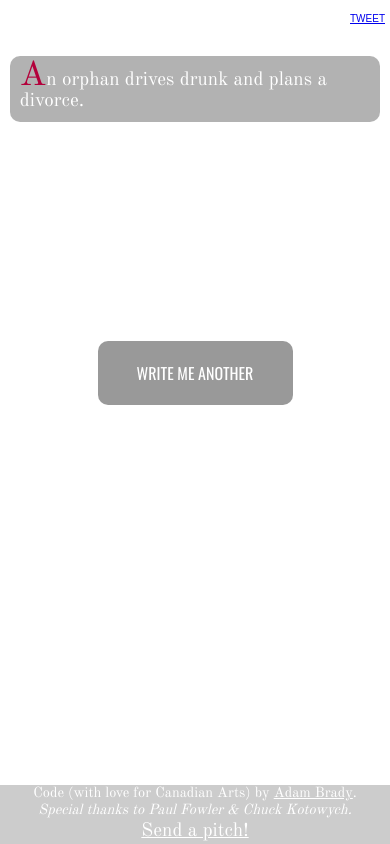
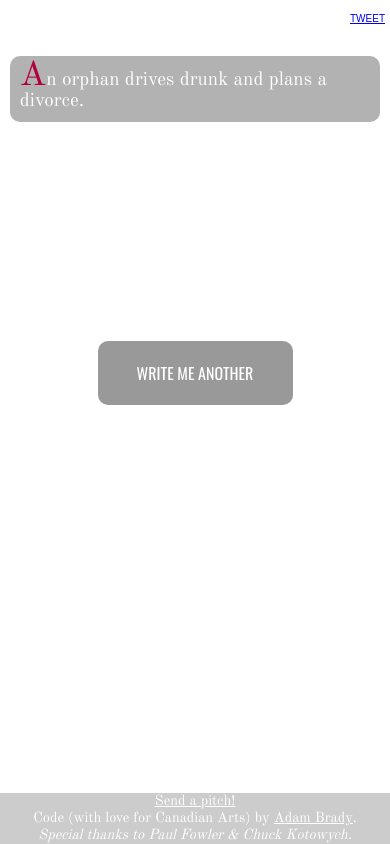
Before and after one commit to soundslikework/canlitgenerator, a plain HTML site: page index.html in a window 390 px wide. Drawn offline with nearby package versions, Linux system fonts and the light colour scheme; no server answers.

Commit message:
fix ordering of footer on mobile, reactivate Google Analytics

```diff
--- a/styles/main.scss
+++ b/styles/main.scss
@@ -162,6 +162,9 @@ footer {
 	}
 	.center {
 		text-align: center;
+		@media(max-width: 700px) {
+			order: -1;
+		}
 	}
 	.left, .right, .center {
 		width: 33%;
@@ -173,13 +176,16 @@ footer {
 	}
 	a {
 		color: $mainText;
+		@media(max-width: 700px) {
+			font-size: 0.9rem;
+		}
 	}
 	p {
 		font-size: 1rem;
 		padding: 0 5px 0;
 		margin: 0;
 		@media(max-width: 700px) {
-			font-size: 1.2rem;
+			font-size: 0.9rem;
 			text-align: center;
 		}
 	}
```
Also changed, not shown: index.html (+2 -2 lines), styles/main.css.
